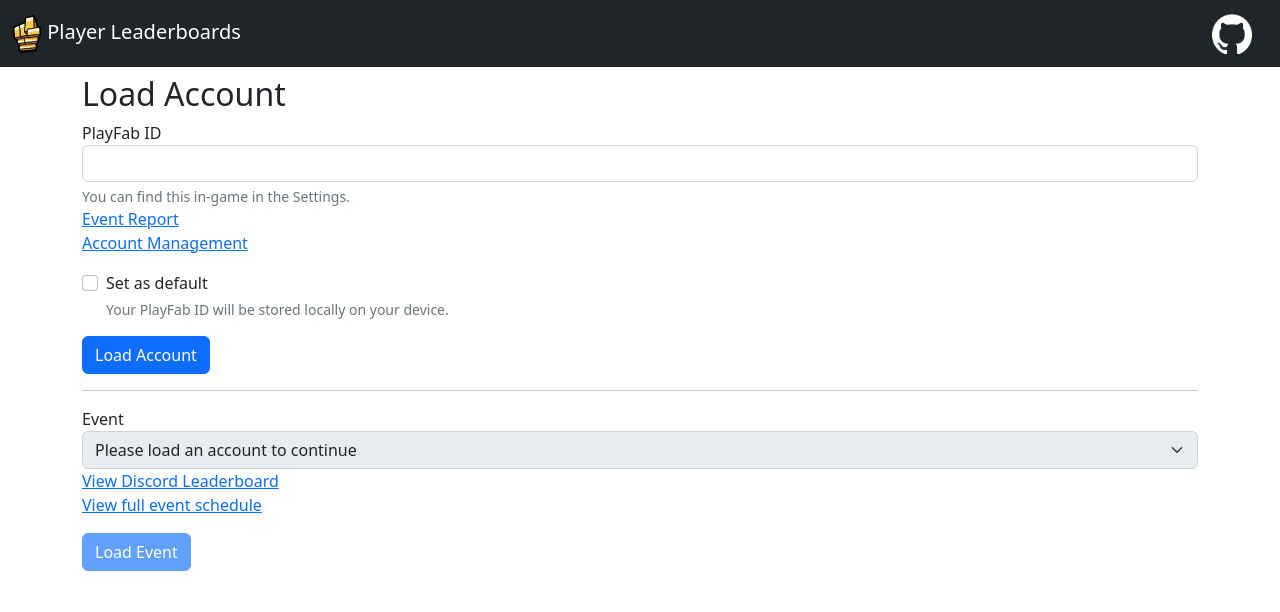
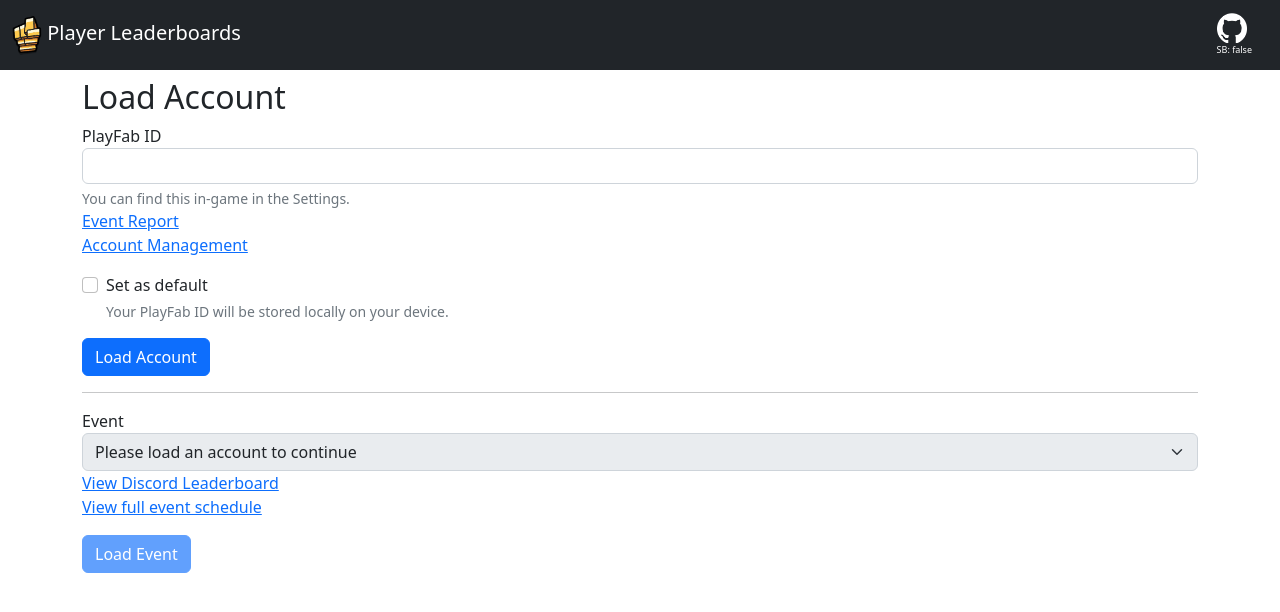
Before and after one commit to darrenrs/adcom-web-leaderboard, a website: page public/index.html in a window 1280 px wide. Drawn offline with nearby package versions, Linux system fonts and the light colour scheme; no server answers.

Commit message:
Display build number

```diff
--- a/app.js
+++ b/app.js
@@ -1610,6 +1610,11 @@ app.post('/api/admin/icon', async(req, res) => {
   })
 })
 
+app.get('/api/build', async(req, res) => {
+  const buildn = require('child_process').execSync('git rev-list --count HEAD').toString().trim()
+  res.status(200).send(buildn.toString())
+})
+
 app.listen(port, () => {
   log(`Server listening on port ${port}.`, 'internal')
 })
--- a/public/css/darkmode.css
+++ b/public/css/darkmode.css
@@ -104,3 +104,7 @@ input[type="text"] {
 .time-suffix {
   font-variant: small-caps;
 }
+
+.navbar-brand:nth-child(2) {
+  font-size: 9px;
+}
--- a/public/index.html
+++ b/public/index.html
@@ -11,6 +11,7 @@
     <script src="js/script.js" defer></script>
     <script src="js/helper.js" defer></script>
     <script src="js/eventselector.js" defer></script>
+    <script src="js/build.js" defer></script>
     <title>AdVenture Communist Leaderboard</title>
   </head>
   <body>
@@ -21,7 +22,9 @@
           Player Leaderboards
         </a>
         <a class="navbar-brand" href="https://github.com/darrenrs/adcom-web-leaderboard">
-          <img src="img/github.png" width="40" height="40" class="d-inline-block align-text-top" alt="GitHub">
+          <img src="img/github.png" width="30" height="30" class="d-inline-block align-text-top" alt="GitHub">
+          <br>
+          <span id="buildId">&nbsp;</span>
         </a>
       </div>
     </nav>
@@ -147,7 +150,7 @@
           <div class="col-lg">
             <h3>Global Leaderboard</h3>
             <div>
-              <span class="fw-bold">Global ID: </span>
+              <span class="fw-bold">Event ID: </span>
               <span class="font-monospace" id="leaderboardId"></span>
             </div>
             <div class="container">
--- /dev/null
+++ b/public/js/build.js
@@ -0,0 +1,23 @@
+const getBuildNumber = async() => {
+  return await fetch('api/build')
+  .then((response) => {
+    if (response.status === 200) {
+      return response.text()
+    } else {
+      console.error(`Server error (${response.status})`)
+      return false
+    }
+  })
+  .catch((error) => {
+    console.error(error)
+    return false
+  })
+}
+
+const init2 = async() => {
+  document.querySelector('#buildId').innerText = `SB: ${await getBuildNumber()}`
+}
+
+document.addEventListener('DOMContentLoaded', function() {
+  init2()
+})
```
Also changed, not shown: public/account.html (+4 -1 lines), public/admin.html (+4 -1 lines), public/discord.html (+4 -1 lines), public/eventlist.html (+4 -1 lines), public/finished.html (+4 -1 lines), public/rankestimator.html (+4 -1 lines), public/report.html (+4 -1 lines), public/top.html (+4 -1 lines).
